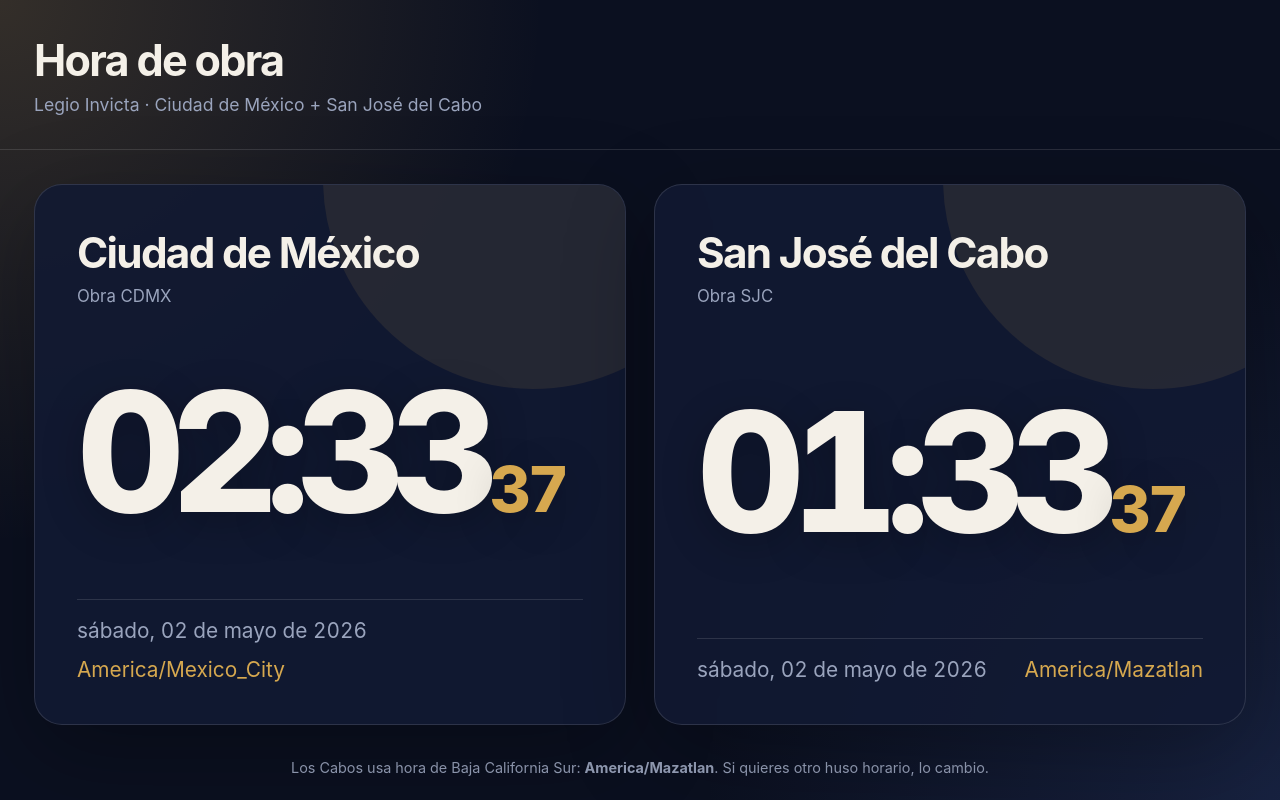
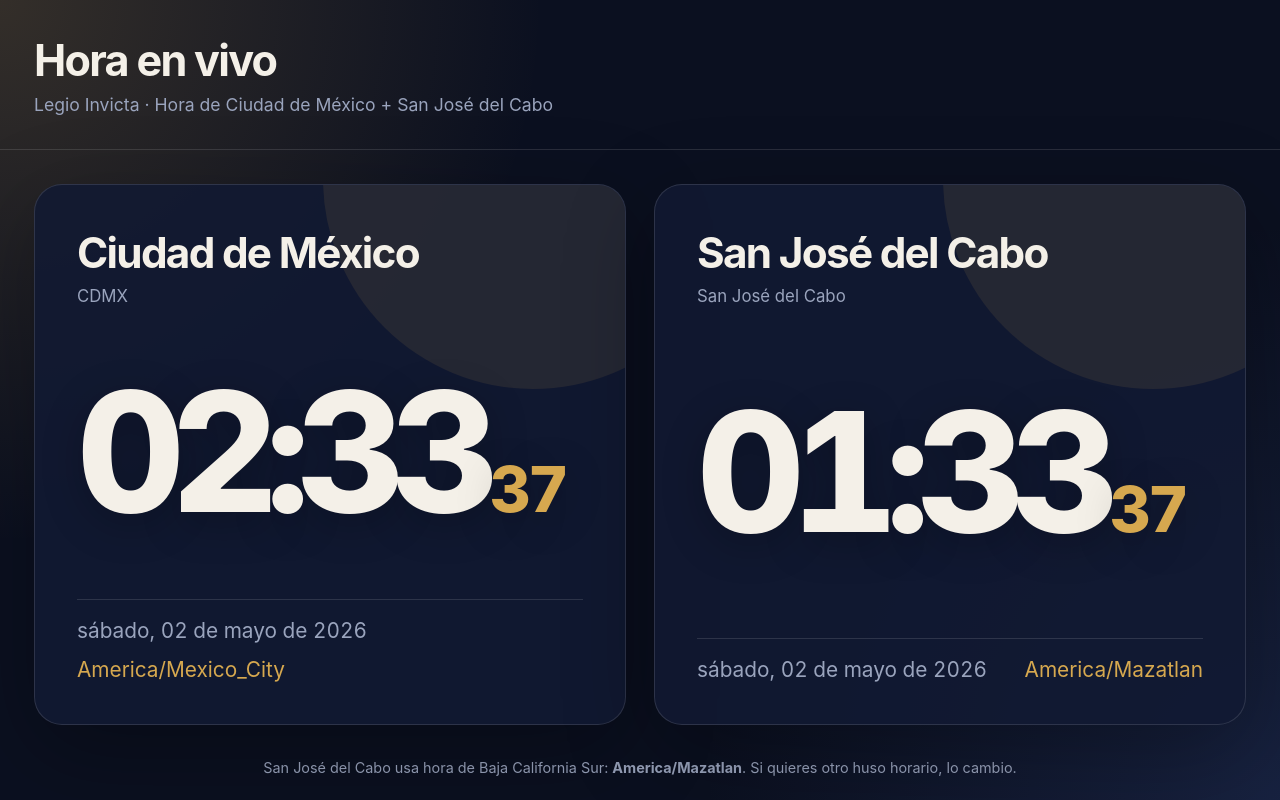
Before and after one commit to legioinvictaonline/bos.apps, a plain HTML site: page obra-live/index.html in a window 1280 px wide. Drawn offline with Linux system fonts and the light colour scheme.

Commit message:
Rename obra clock to hora en vivo

```diff
--- a/obra-live/index.html
+++ b/obra-live/index.html
@@ -4,7 +4,7 @@
   <meta charset="UTF-8" />
   <meta name="viewport" content="width=device-width, initial-scale=1.0" />
   <meta name="theme-color" content="#0b1020" />
-  <title>Hora de obra — Legio Invicta</title>
+  <title>Hora en vivo — Legio Invicta</title>
   <style>
     :root {
       --bg: #0b1020;
@@ -107,24 +107,24 @@
 </head>
 <body>
   <header>
-    <h1>Hora de obra</h1>
-    <div class="subtitle">Legio Invicta · Ciudad de México + San José del Cabo</div>
+    <h1>Hora en vivo</h1>
+    <div class="subtitle">Legio Invicta · Hora de Ciudad de México + San José del Cabo</div>
   </header>
 
   <main>
-    <section class="clock-card" data-tz="America/Mexico_City" data-label="Obra Ciudad de México" data-zone="CDMX">
+    <section class="clock-card" data-tz="America/Mexico_City" data-label="Hora Ciudad de México" data-zone="CDMX">
       <div class="city">
         <h2>Ciudad de México</h2>
-        <div class="label">Obra CDMX</div>
+        <div class="label">CDMX</div>
       </div>
       <div class="time">--:--<span class="seconds">--</span></div>
       <div class="date"><span class="day">—</span><span class="tz">America/Mexico_City</span></div>
     </section>
 
-    <section class="clock-card" data-tz="America/Mazatlan" data-label="Obra San José del Cabo" data-zone="SJC">
+    <section class="clock-card" data-tz="America/Mazatlan" data-label="Hora San José del Cabo" data-zone="SJC">
       <div class="city">
         <h2>San José del Cabo</h2>
-        <div class="label">Obra SJC</div>
+        <div class="label">San José del Cabo</div>
       </div>
       <div class="time">--:--<span class="seconds">--</span></div>
       <div class="date"><span class="day">—</span><span class="tz">America/Mazatlan</span></div>
@@ -132,7 +132,7 @@
   </main>
 
   <footer>
-    Los Cabos usa hora de Baja California Sur: <strong>America/Mazatlan</strong>. Si quieres otro huso horario, lo cambio.
+    San José del Cabo usa hora de Baja California Sur: <strong>America/Mazatlan</strong>. Si quieres otro huso horario, lo cambio.
   </footer>
 
   <script>
--- a/server.js
+++ b/server.js
@@ -148,7 +148,7 @@ function serveIndex(res) {
       <a href="/timer"><span class="emoji">⏱</span>Timer</a>
       <a href="/pos"><span class="emoji">🥖</span>POS Panadería</a>
       <a href="/calendario"><span class="emoji">📅</span>Calendario</a>
-      <a href="/obra"><span class="emoji">🏗️</span>Hora de obra</a>
+      <a href="/obra"><span class="emoji">🏗️</span>Hora en vivo</a>
       <a href="/taskwarrior"><span class="emoji">✅</span>Taskwarrior</a>
       <a href="http://192.168.100.52:4533"><span class="emoji">🎵</span>Navidrome</a>
     </div>
```
Also changed, not shown: 2 other files.
